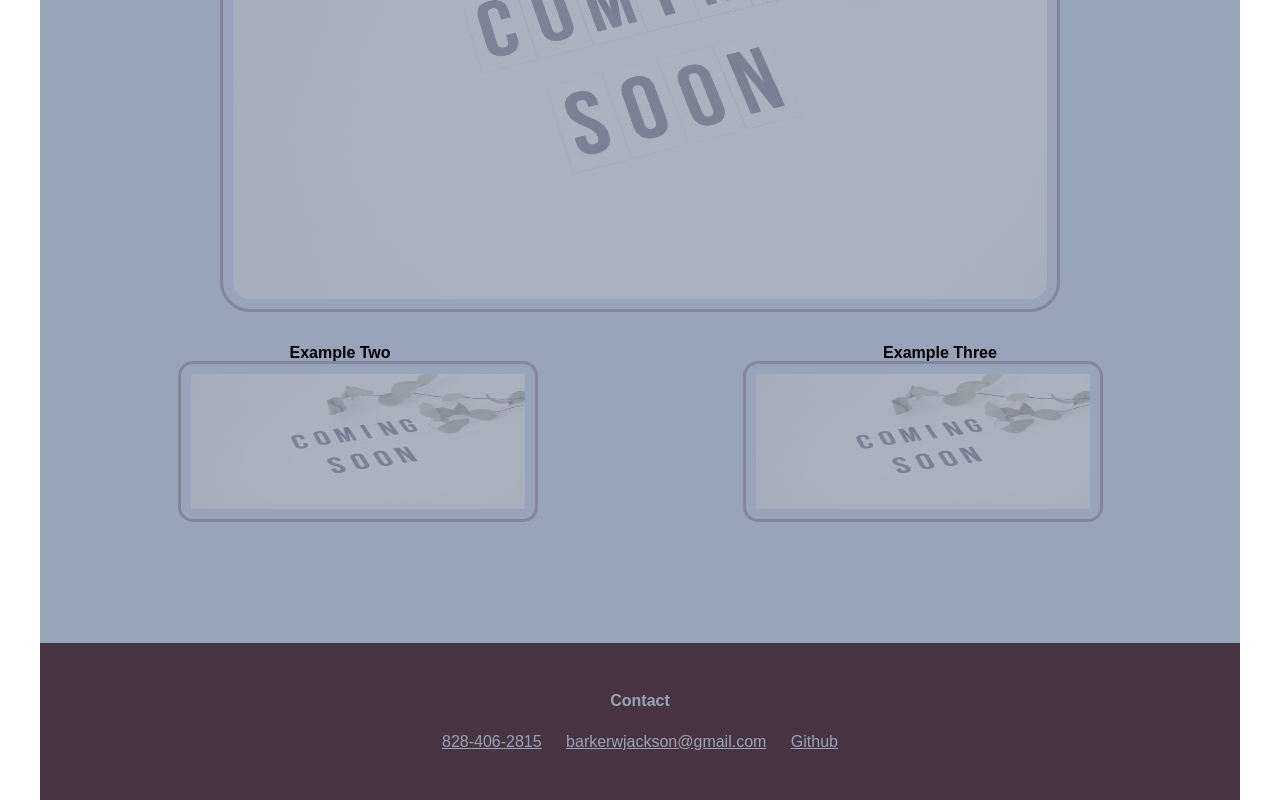
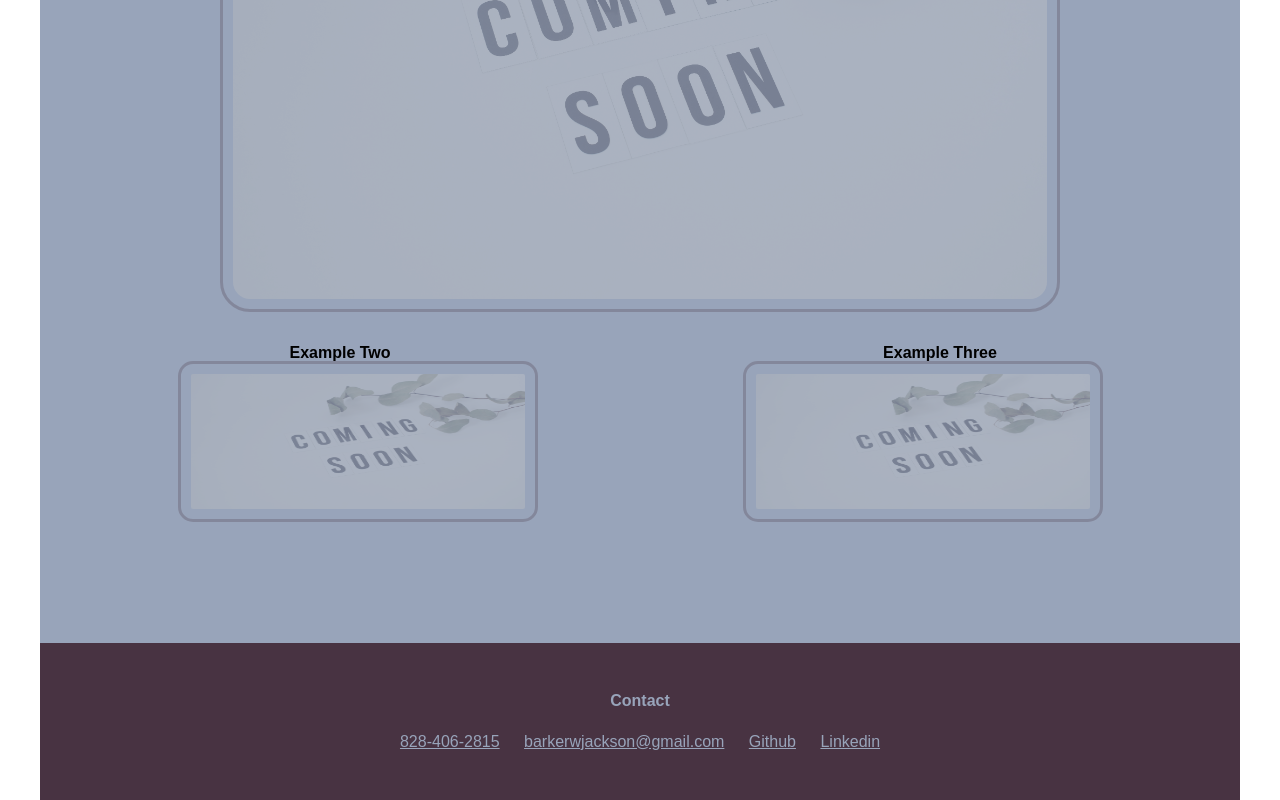
Before and after one commit to Jackson-Barker/Portfolio-Jackson-Barker, a plain HTML site: page index.html in a window 1280 px wide. Shown: the part 1574-2374 px from the top of the page. Drawn offline with Linux system fonts and the light colour scheme.

Commit message:
linkedin update

```diff
--- a/index.html
+++ b/index.html
@@ -104,6 +104,7 @@
     </div>
 
     <p>828-406-2815</p> <p href="barkerwjackson@gmail.com">barkerwjackson@gmail.com</p> <a href="https://github.com/Jackson-Barker">Github</a>
+    <a href="https://www.linkedin.com/in/jackson-barker-324067148/">Linkedin</a>
 
 
 </article>
```
